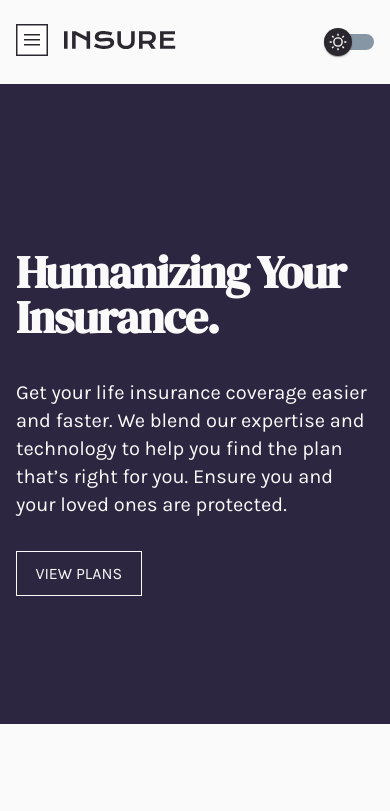
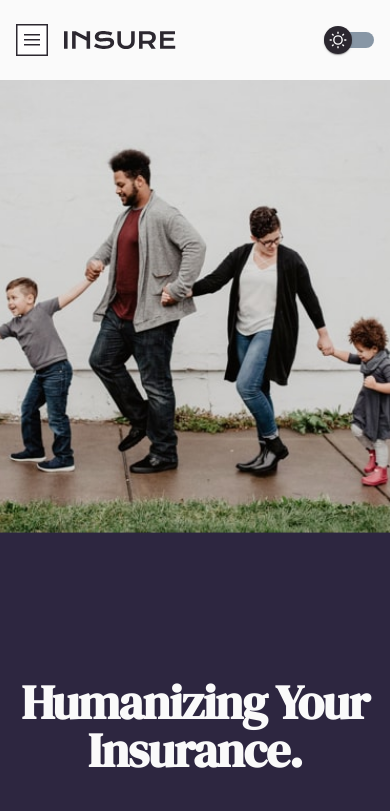
Before and after one commit to olopcodes/insure, a plain HTML site: page index.html in a window 390 px wide. Shown: the top 811 px of the page. Drawn offline with nearby package versions, Linux system fonts and the light colour scheme.

Commit message:
added mobile intro image

```diff
--- a/css/style.css
+++ b/css/style.css
@@ -43,6 +43,12 @@ ul {
     padding: 0;
     margin: 0;
     list-style: none;
+}
+
+img {
+    display: block;
+    width: 100%;
+    object-fit: cover;
 }
 
 button {
@@ -125,8 +131,9 @@ section {
 
 
 .main-title {
-    font-size: clamp(2.85rem, 6vw, 5rem);
+    font-size: clamp(3rem, 6vw, 5rem);
     max-width: 450px;
+    text-align: center;
 }
 
 .title-box {
@@ -181,6 +188,13 @@ section {
 #banner-container {
     background-color: var(--dark-violet);
     color: var(--bg-color);
+    padding-top: 0;
+}
+
+.banner {
+    display: flex;
+    flex-direction: column;
+    gap: 8rem;
 }
 
 .text-lead {
@@ -189,6 +203,13 @@ section {
     margin-bottom: 2rem;
 }
 
+.banner-text {
+    order: 1;
+}
+
+.banner-img img {
+    transform: scale(1.1);
+}
 
 /* how grid */
 .how-grid {
--- a/index.html
+++ b/index.html
@@ -62,7 +62,9 @@
         </p>
         <button class="btn">view plans</button>
       </div>
-      <div class="banner-img"></div>
+      <div class="banner-img">
+        <img src="./images/image-intro-mobile.jpg" alt="">
+      </div>
     </div>
   </section>
 
```
